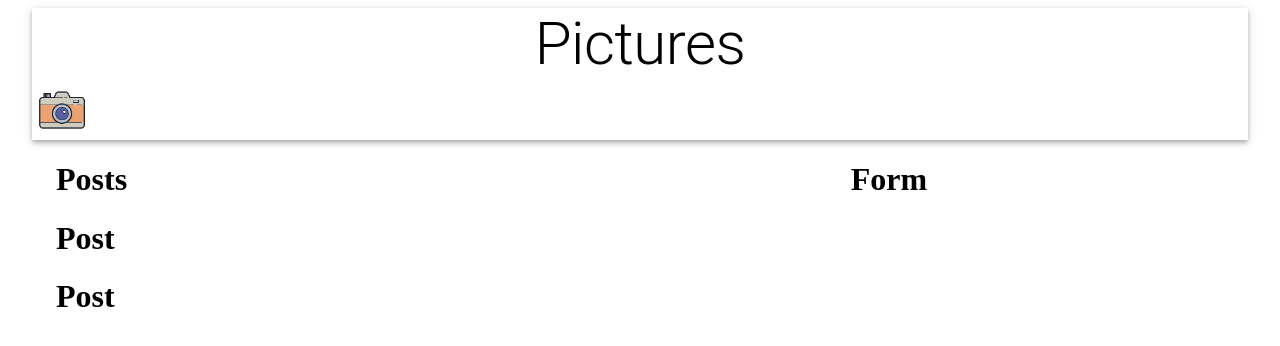
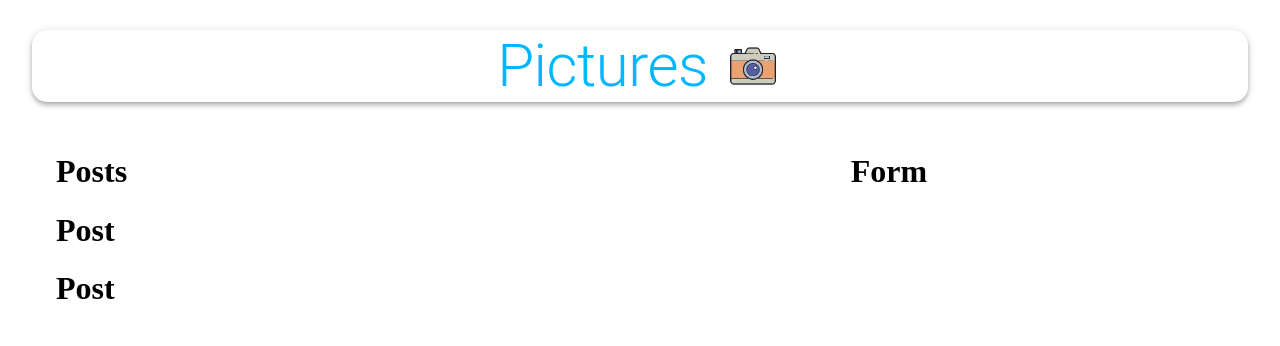
Before and after one commit to efemevlut/Mern-Picture-Share, a React (Create React App) app in the folder client/: page / in a window 1280 px wide. Shown: the top 346 px of the page. Built offline with nearby package versions, Linux system fonts and the light colour scheme.

Commit message:
Add app styles

```diff
--- a/client/src/App.js
+++ b/client/src/App.js
@@ -3,15 +3,19 @@
 import share from "./images/share.png";
 import Posts from "./components/Posts/Posts";
 import Form from "./components/Form/Form";
+import useStyles from './App.styles'
 
 function App() {
+
+  const classes = useStyles();
+
   return (
     <Container maxWidth="lg">
-      <AppBar position="static" color="inherit">
-        <Typography variant="h2" align="center">
+      <AppBar className={classes.appBar} position="static" color="inherit">
+        <Typography className={classes.heading} variant="h2" align="center">
           Pictures
         </Typography>
-        <img src={share} alt="share-logo" height="60" width="60" />
+        <img className={classes.image} src={share} alt="share-logo" height="60" width="60" />
       </AppBar>
       <Grow in>
         <Container>
--- /dev/null
+++ b/client/src/App.styles.js
@@ -0,0 +1,18 @@
+import { makeStyles } from '@material-ui/core/styles';
+
+export default makeStyles(() => ({
+  appBar: {
+    borderRadius: 15,
+    margin: '30px 0',
+    display: 'flex',
+    flexDirection: 'row',
+    justifyContent: 'center',
+    alignItems: 'center',
+  },
+  heading: {
+    color: 'rgba(0,183,255, 1)',
+  },
+  image: {
+    marginLeft: '15px',
+  },
+}));
```
